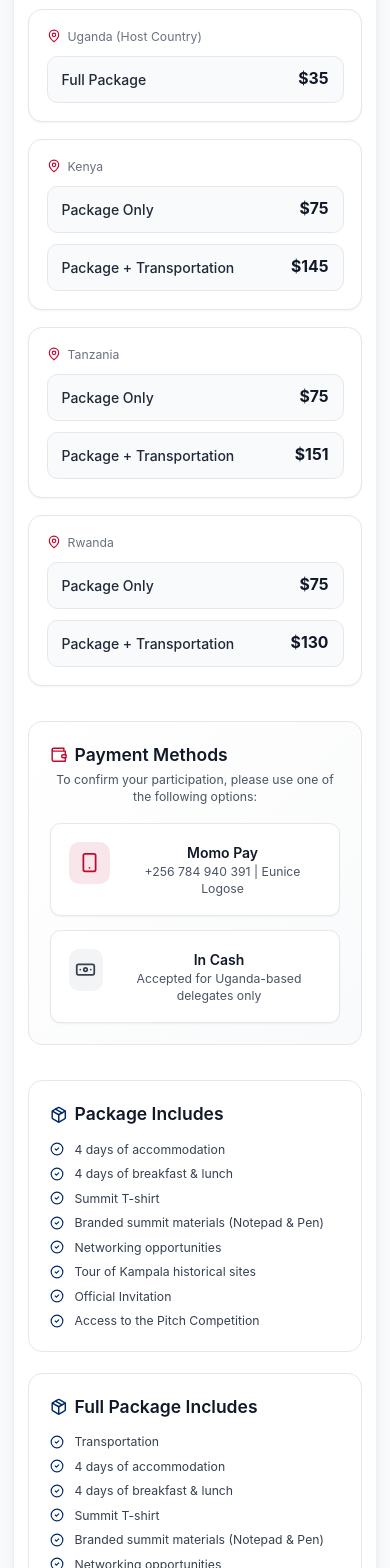
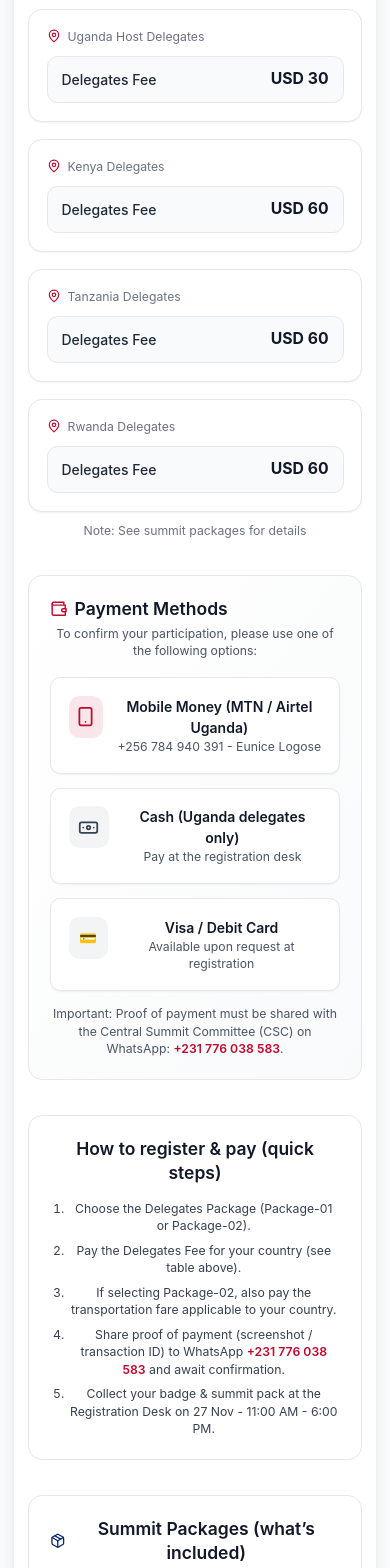
Before and after one commit to foliceasummit/folicea-summit-2025, a Next.js app: page /registration in a window 390 px wide. Shown: the part 432-2000 px from the top of the page. Built offline with nearby package versions, Linux system fonts and the light colour scheme.

Commit message:
Registration: update fees, packages, payment methods, quick steps, and room note; Home: theme, event date, speakers button border, sponsorship link+contact, add Latest News section; Contact: fix phone alignment

```diff
--- a/pages/contact.tsx
+++ b/pages/contact.tsx
@@ -269,7 +269,7 @@ const ContactPage = () => {
                            href="tel:+250792109775"
                            className="text-liberian-red hover:text-red-700 transition-colors block"
                          >
-                           +250 792 109 775 | +250 971 349 853
+                           +250 792 109 775 | +250 791 349 853
                          </a>
                                                   <a
                             href="https://wa.me/231776038583"
--- a/pages/index.tsx
+++ b/pages/index.tsx
@@ -143,8 +143,8 @@ const HomePage = () => {
               className="bg-white/10 backdrop-blur-sm rounded-lg p-4 text-center"
             >
               <Calendar className="w-6 h-6 mx-auto mb-2 text-white/90" />
-              <h3 className="text-base sm:text-lg font-semibold mb-1">Date & Time</h3>
-                              <p className="text-xs sm:text-sm text-white/90">November 28 - 30, 2025</p>
+              <h3 className="text-base sm:text-lg font-semibold mb-1">Date</h3>
+              <p className="text-xs sm:text-sm text-white/90">November 28 - 30, 2025</p>
             </motion.div>
 
             <motion.div
@@ -200,10 +200,10 @@ const HomePage = () => {
             className="bg-gradient-to-r from-liberian-blue/10 to-liberian-red/10 rounded-2xl p-6 md:p-8 mb-10"
           >
             <h3 className="text-3xl font-bold text-gray-900 mb-4 text-center">
-              Summit Themes
+              Summit Theme
             </h3>
-            <p className="text-base md:text-lg text-gray-700 text-center max-w-4xl mx-auto mb-6">
-              FOLICEA Summit 2025 will explore key issues shaping the future of Liberians in East Africa and beyond, featuring keynote speeches, panels, workshops, cultural events, and leadership elections.
+            <p className="text-xl md:text-2xl text-gray-800 text-center max-w-4xl mx-auto mb-6 font-semibold">
+              “From Diaspora to Homeland:  Strengthening Community Ties for National Development”
             </p>
             <div className="grid grid-cols-1 sm:grid-cols-2 lg:grid-cols-3 gap-4">
               <div className="bg-white rounded-xl p-4 shadow-sm border border-gray-100 flex items-start gap-3">
@@ -244,10 +244,13 @@ const HomePage = () => {
             </div>
           </motion.div>
 
-          <div className="text-center">
+          <div className="text-center space-x-3">
             <a href="https://ik.imagekit.io/foliceasummit/FOLICEA%20SUMMIT/Sponsorship%20Proposal.pdf?updatedAt=1757776444961" className="btn-primary text-lg px-8 py-4" target="_blank" rel="noopener noreferrer">
-              Download Logistics Note (PDF)
+              Sponsorship Opportunities (PDF)
             </a>
+            <Link href="/contact" className="inline-flex items-center px-6 py-4 rounded-lg border border-white/60 text-white hover:bg-white hover:text-liberian-red transition-colors">
+              Contact Us
+            </Link>
           </div>
         </div>
       </section>
@@ -291,6 +294,69 @@ const HomePage = () => {
                 </p>
               </motion.div>
             ))}
+          </div>
+        </div>
+      </section>
+
+      {/* Featured News (Home) */}
+      <section className="py-12 bg-white">
+        <div className="container-custom">
+          <motion.div
+            initial={{ opacity: 0, y: 20 }}
+            whileInView={{ opacity: 1, y: 0 }}
+            transition={{ duration: 0.8 }}
+            viewport={{ once: true }}
+            className="text-center mb-8"
+          >
+            <h2 className="text-3xl md:text-4xl font-bold text-gray-900 mb-3">Latest News</h2>
+            <p className="text-gray-600">Stay updated with highlights and announcements</p>
+          </motion.div>
+
+          <div className="grid grid-cols-1 md:grid-cols-3 gap-6">
+            {/* Featured item */}
+            <motion.div
+              initial={{ opacity: 0, y: 20 }}
+              whileInView={{ opacity: 1, y: 0 }}
+              transition={{ duration: 0.6 }}
+              viewport={{ once: true }}
+              className="md:col-span-2 bg-gradient-to-br from-white to-gray-50 rounded-2xl overflow-hidden shadow-lg border border-gray-100"
+            >
+              <div className="grid grid-cols-1 lg:grid-cols-2">
+                <div className="relative h-56 lg:h-full">
+                  <img src="https://ik.imagekit.io/foliceasummit/FOLICEA%20SUMMIT/Praise.jpg?updatedAt=1757333456399" alt="Featured News" className="w-full h-full object-cover" />
+                </div>
+                <div className="p-6 flex flex-col justify-center">
+                  <div className="text-sm text-gray-500 mb-2 flex items-center"><Calendar className="w-4 h-4 mr-2" /> September 6, 2025</div>
+                  <h3 className="text-2xl font-bold text-gray-900 mb-3">Mr. W. Praise Bloyuefloh to Lead Central Summit Committee</h3>
+                  <p className="text-gray-600 mb-4">FOLICEA appoints Mr. W. Praise Bloyuefloh as Chairperson of the Central Summit Committee for the inaugural FOLICEA Summit 2025 in Kampala.</p>
+                  <Link href="/news/2" className="inline-flex items-center text-liberian-red font-semibold hover:text-liberian-blue">Read More <ArrowRight className="w-4 h-4 ml-2" /></Link>
+                </div>
+              </div>
+            </motion.div>
+
+            {/* Secondary items */}
+            <motion.div
+              initial={{ opacity: 0, y: 20 }}
+              whileInView={{ opacity: 1, y: 0 }}
+              transition={{ duration: 0.6, delay: 0.1 }}
+              viewport={{ once: true }}
+              className="bg-white rounded-2xl overflow-hidden shadow-md border border-gray-100"
+            >
+              <div className="relative h-40">
+                <img src="https://images.unsplash.com/photo-1515187029135-18ee286d815b?auto=format&fit=crop&w=1000&q=80" alt="Registration Open" className="w-full h-full object-cover" />
+              </div>
+              <div className="p-5">
+                <div className="text-sm text-gray-500 mb-2 flex items-center"><Calendar className="w-4 h-4 mr-2" /> September 8, 2025</div>
+                <h4 className="text-lg font-semibold text-gray-900 mb-2">Registration Now Open</h4>
+                <Link href="/news/1" className="inline-flex items-center text-liberian-red font-semibold hover:text-liberian-blue">Read More <ArrowRight className="w-4 h-4 ml-2" /></Link>
+              </div>
+            </motion.div>
+          </div>
+
+          <div className="text-center mt-8">
+            <Link href="/news" className="inline-flex items-center px-5 py-3 rounded-full border border-gray-300 text-gray-800 hover:border-liberian-red hover:text-liberian-red transition-colors shadow-sm">
+              View All News <ArrowRight className="w-5 h-5 ml-2" />
+            </Link>
           </div>
         </div>
       </section>
@@ -345,7 +411,7 @@ const HomePage = () => {
           </div>
 
           <div className="text-center mt-12">
-            <Link href="/speakers" className="btn-outline">
+            <Link href="/speakers" className="inline-flex items-center px-5 py-3 rounded-full border border-gray-300 text-gray-800 hover:border-liberian-red hover:text-liberian-red transition-colors shadow-sm">
               View All Speakers
               <ArrowRight className="w-5 h-5 ml-2" />
             </Link>
@@ -364,10 +430,10 @@ const HomePage = () => {
             className="text-center mb-6"
           >
             <h2 className="text-3xl md:text-4xl font-bold mb-4">
-              Become a Sponsor
+              Sponsorship Opportunities
             </h2>
             <p className="text-lg max-w-3xl mx-auto">
-              Join us in supporting the Liberian diaspora community and gain valuable exposure to our network of professionals, leaders, and entrepreneurs.
+              Explore sponsor packages and partner with us to make FOLICEA Summit 2025 a success.
             </p>
           </motion.div>
 
--- a/pages/registration.tsx
+++ b/pages/registration.tsx
@@ -190,7 +190,7 @@ const RegistrationPage = () => {
                     <div className="inline-flex items-center gap-2 rounded-full bg-white/10 px-3 py-1 text-white text-sm mb-3">
                       <Wallet className="w-4 h-4" /> Summit Registration Fees
                     </div>
-                    <h2 className="text-2xl md:text-3xl font-extrabold tracking-tight text-white">Choose Your Country & Package</h2>
+                    <h2 className="text-2xl md:text-3xl font-extrabold tracking-tight text-white">Summit Registration Fees</h2>
                     <p className="text-white/90 mt-2 max-w-3xl">Delegates are kindly asked to pay the participation fee based on their country of residence and select their preferred summit package.</p>
                   </div>
                 </div>
@@ -202,64 +202,54 @@ const RegistrationPage = () => {
                   {/* Uganda */}
                   <div className="rounded-2xl border border-gray-200 bg-white p-5 shadow-sm hover:shadow-md transition-shadow">
                     <div className="flex items-center gap-2 text-sm text-gray-500">
-                      <MapPin className="w-4 h-4 text-liberian-red" /> Uganda (Host Country)
+                      <MapPin className="w-4 h-4 text-liberian-red" /> Uganda Host Delegates
                     </div>
                     <div className="mt-3 grid grid-cols-1 gap-3">
                       <div className="flex items-center justify-between rounded-xl bg-gray-50 border border-gray-200 px-4 py-3">
-                        <span className="text-gray-800 font-medium">Full Package</span>
-                        <span className="text-lg font-bold text-gray-900">$35</span>
+                        <span className="text-gray-800 font-medium">Delegates Fee</span>
+                        <span className="text-lg font-bold text-gray-900">USD 30</span>
                       </div>
                     </div>
                   </div>
                   {/* Kenya */}
                   <div className="rounded-2xl border border-gray-200 bg-white p-5 shadow-sm hover:shadow-md transition-shadow">
                     <div className="flex items-center gap-2 text-sm text-gray-500">
-                      <MapPin className="w-4 h-4 text-liberian-red" /> Kenya
+                      <MapPin className="w-4 h-4 text-liberian-red" /> Kenya Delegates
                     </div>
                     <div className="mt-3 grid grid-cols-1 gap-3">
                       <div className="flex items-center justify-between rounded-xl bg-gray-50 border border-gray-200 px-4 py-3">
-                        <span className="text-gray-800 font-medium">Package Only</span>
-                        <span className="text-lg font-bold text-gray-900">$75</span>
-                      </div>
-                      <div className="flex items-center justify-between rounded-xl bg-gray-50 border border-gray-200 px-4 py-3">
-                        <span className="text-gray-800 font-medium">Package + Transportation</span>
-                        <span className="text-lg font-bold text-gray-900">$145</span>
+                        <span className="text-gray-800 font-medium">Delegates Fee</span>
+                        <span className="text-lg font-bold text-gray-900">USD 60</span>
                       </div>
                     </div>
                   </div>
                   {/* Tanzania */}
                   <div className="rounded-2xl border border-gray-200 bg-white p-5 shadow-sm hover:shadow-md transition-shadow">
                     <div className="flex items-center gap-2 text-sm text-gray-500">
-                      <MapPin className="w-4 h-4 text-liberian-red" /> Tanzania
+                      <MapPin className="w-4 h-4 text-liberian-red" /> Tanzania Delegates
                     </div>
                     <div className="mt-3 grid grid-cols-1 gap-3">
                       <div className="flex items-center justify-between rounded-xl bg-gray-50 border border-gray-200 px-4 py-3">
-                        <span className="text-gray-800 font-medium">Package Only</span>
-                        <span className="text-lg font-bold text-gray-900">$75</span>
-                      </div>
-                      <div className="flex items-center justify-between rounded-xl bg-gray-50 border border-gray-200 px-4 py-3">
-                        <span className="text-gray-800 font-medium">Package + Transportation</span>
-                        <span className="text-lg font-bold text-gray-900">$151</span>
+                        <span className="text-gray-800 font-medium">Delegates Fee</span>
+                        <span className="text-lg font-bold text-gray-900">USD 60</span>
                       </div>
                     </div>
                   </div>
                   {/* Rwanda */}
                   <div className="rounded-2xl border border-gray-200 bg-white p-5 shadow-sm hover:shadow-md transition-shadow">
                     <div className="flex items-center gap-2 text-sm text-gray-500">
-                      <MapPin className="w-4 h-4 text-liberian-red" /> Rwanda
+                      <MapPin className="w-4 h-4 text-liberian-red" /> Rwanda Delegates
                     </div>
                     <div className="mt-3 grid grid-cols-1 gap-3">
                       <div className="flex items-center justify-between rounded-xl bg-gray-50 border border-gray-200 px-4 py-3">
-                        <span className="text-gray-800 font-medium">Package Only</span>
-                        <span className="text-lg font-bold text-gray-900">$75</span>
-                      </div>
-                      <div className="flex items-center justify-between rounded-xl bg-gray-50 border border-gray-200 px-4 py-3">
-                        <span className="text-gray-800 font-medium">Package + Transportation</span>
-                        <span className="text-lg font-bold text-gray-900">$130</span>
+                        <span className="text-gray-800 font-medium">Delegates Fee</span>
+                        <span className="text-lg font-bold text-gray-900">USD 60</span>
                       </div>
                     </div>
                   </div>
                 </div>
+
+                <p className="text-sm text-gray-500 mt-3">Note: See summit packages for details</p>
 
                 {/* Payment Methods + Packages */}
                 <div className="mt-10 space-y-10">
@@ -270,61 +260,83 @@ const RegistrationPage = () => {
                     </h3>
                     <p className="text-sm text-gray-600 mt-1">To confirm your participation, please use one of the following options:</p>
 
-                    <div className="mt-5 grid grid-cols-1 sm:grid-cols-2 gap-4">
-                      {/* MoMo Pay */}
+                    <div className="mt-5 grid grid-cols-1 sm:grid-cols-3 gap-4">
+                      {/* Mobile Money */}
                       <div className="group relative flex items-start gap-4 rounded-xl border border-gray-200 p-5 bg-white shadow-sm hover:shadow-md transition-shadow">
                         <div className="h-12 w-12 rounded-xl bg-liberian-red/10 text-liberian-red flex items-center justify-center">
                           <Smartphone className="w-6 h-6" />
                         </div>
                         <div>
-                          <p className="font-semibold text-gray-900">Momo Pay</p>
-                          <p className="text-sm text-gray-600">+256 784 940 391 | Eunice Logose</p>
+                          <p className="font-semibold text-gray-900">Mobile Money (MTN / Airtel Uganda)</p>
+                          <p className="text-sm text-gray-600">+256 784 940 391 - Eunice Logose</p>
                         </div>
                       </div>
 
-                      {/* In Cash */}
+                      {/* Cash */}
                       <div className="group relative flex items-start gap-4 rounded-xl border border-gray-200 p-5 bg-white shadow-sm hover:shadow-md transition-shadow">
                         <div className="h-12 w-12 rounded-xl bg-gray-100 text-gray-700 flex items-center justify-center">
                           <Banknote className="w-6 h-6" />
                         </div>
                         <div>
-                          <p className="font-semibold text-gray-900">In Cash</p>
-                          <p className="text-sm text-gray-600">Accepted for Uganda-based delegates only</p>
+                          <p className="font-semibold text-gray-900">Cash (Uganda delegates only)</p>
+                          <p className="text-sm text-gray-600">Pay at the registration desk</p>
+                        </div>
+                      </div>
+
+                      {/* Visa / Debit Card */}
+                      <div className="group relative flex items-start gap-4 rounded-xl border border-gray-200 p-5 bg-white shadow-sm hover:shadow-md transition-shadow">
+                        <div className="h-12 w-12 rounded-xl bg-gray-100 text-gray-700 flex items-center justify-center">
+                          💳
+                        </div>
+                        <div>
+                          <p className="font-semibold text-gray-900">Visa / Debit Card</p>
+                          <p className="text-sm text-gray-600">Available upon request at registration</p>
                         </div>
                       </div>
                     </div>
+
+                    <p className="text-sm text-gray-600 mt-4">Important: Proof of payment must be shared with the Central Summit Committee (CSC) on WhatsApp: <a href="https://wa.me/231776038583" target="_blank" rel="noopener noreferrer" className="text-liberian-red font-semibold">+231 776 038 583</a>.</p>
+                  </div>
+
+                  {/* How to register & pay */}
+                  <div className="rounded-2xl border border-gray-200 p-6 bg-white">
+                    <h3 className="text-xl font-semibold text-gray-900 mb-4">How to register & pay (quick steps)</h3>
+                    <ol className="list-decimal pl-5 space-y-2 text-gray-700 text-sm">
+                      <li>Choose the Delegates Package (Package-01 or Package-02).</li>
+                      <li>Pay the Delegates Fee for your country (see table above).</li>
+                      <li>If selecting Package-02, also pay the transportation fare applicable to your country.</li>
+                      <li>Share proof of payment (screenshot / transaction ID) to WhatsApp <a href="https://wa.me/231776038583" target="_blank" rel="noopener noreferrer" className="text-liberian-red font-semibold">+231 776 038 583</a> and await confirmation.</li>
+                      <li>Collect your badge & summit pack at the Registration Desk on 27 Nov - 11:00 AM - 6:00 PM.</li>
+                    </ol>
                   </div>
 
                   {/* Packages - two columns with icons */}
                   <div className="grid grid-cols-1 lg:grid-cols-2 gap-6">
-                    {/* Package Includes */}
+                    {/* Package-01 */}
                     <div className="rounded-2xl border border-gray-200 p-6 bg-white">
-                      <h3 className="text-xl font-semibold text-gray-900 mb-4 flex items-center gap-2"><Package className="w-5 h-5 text-liberian-blue"/> Package Includes</h3>
+                      <h3 className="text-xl font-semibold text-gray-900 mb-2 flex items-center gap-2"><Package className="w-5 h-5 text-liberian-blue"/> Summit Packages (what’s included)</h3>
+                      <p className="text-sm text-gray-600 mb-4">Package-01 (Self-transportation) — Delegates are responsible for their own transportation.</p>
                       <ul className="space-y-2 text-gray-700 text-sm">
-                        <li className="flex items-center gap-3"><CheckCircle2 className="w-4 h-4 text-liberian-blue"/> 4 days of accommodation</li>
-                        <li className="flex items-center gap-3"><CheckCircle2 className="w-4 h-4 text-liberian-blue"/> 4 days of breakfast & lunch</li>
+                        <li className="flex items-center gap-3"><CheckCircle2 className="w-4 h-4 text-liberian-blue"/> 4 days shared accommodation</li>
+                        <li className="flex items-center gap-3"><CheckCircle2 className="w-4 h-4 text-liberian-blue"/> 4 days breakfast & lunch</li>
                         <li className="flex items-center gap-3"><CheckCircle2 className="w-4 h-4 text-liberian-blue"/> Summit T-shirt</li>
                         <li className="flex items-center gap-3"><CheckCircle2 className="w-4 h-4 text-liberian-blue"/> Branded summit materials (Notepad & Pen)</li>
-                        <li className="flex items-center gap-3"><CheckCircle2 className="w-4 h-4 text-liberian-blue"/> Networking opportunities</li>
                         <li className="flex items-center gap-3"><CheckCircle2 className="w-4 h-4 text-liberian-blue"/> Tour of Kampala historical sites</li>
                         <li className="flex items-center gap-3"><CheckCircle2 className="w-4 h-4 text-liberian-blue"/> Official Invitation</li>
                         <li className="flex items-center gap-3"><CheckCircle2 className="w-4 h-4 text-liberian-blue"/> Access to the Pitch Competition</li>
+                        <li className="flex items-center gap-3"><CheckCircle2 className="w-4 h-4 text-liberian-blue"/> Networking opportunities</li>
                       </ul>
                     </div>
 
-                    {/* Full Package Includes */}
+                    {/* Package-02 */}
                     <div className="rounded-2xl border border-gray-200 p-6 bg-white">
-                      <h3 className="text-xl font-semibold text-gray-900 mb-4 flex items-center gap-2"><Package className="w-5 h-5 text-liberian-blue"/> Full Package Includes</h3>
+                      <h3 className="text-xl font-semibold text-gray-900 mb-2 flex items-center gap-2"><Package className="w-5 h-5 text-liberian-blue"/> Package-02 (Full package)</h3>
+                      <p className="text-sm text-gray-600 mb-4">Includes transportation + everything in Package-01</p>
                       <ul className="space-y-2 text-gray-700 text-sm">
-                        <li className="flex items-center gap-3"><CheckCircle2 className="w-4 h-4 text-liberian-blue"/> Transportation</li>
-                        <li className="flex items-center gap-3"><CheckCircle2 className="w-4 h-4 text-liberian-blue"/> 4 days of accommodation</li>
-                        <li className="flex items-center gap-3"><CheckCircle2 className="w-4 h-4 text-liberian-blue"/> 4 days of breakfast & lunch</li>
-                        <li className="flex items-center gap-3"><CheckCircle2 className="w-4 h-4 text-liberian-blue"/> Summit T-shirt</li>
-                        <li className="flex items-center gap-3"><CheckCircle2 className="w-4 h-4 text-liberian-blue"/> Branded summit materials (Notepad & Pen)</li>
-                        <li className="flex items-center gap-3"><CheckCircle2 className="w-4 h-4 text-liberian-blue"/> Networking opportunities</li>
-                        <li className="flex items-center gap-3"><CheckCircle2 className="w-4 h-4 text-liberian-blue"/> Tour of Kampala historical sites</li>
-                        <li className="flex items-center gap-3"><CheckCircle2 className="w-4 h-4 text-liberian-blue"/> Official Invitation</li>
-                        <li className="flex items-center gap-3"><CheckCircle2 className="w-4 h-4 text-liberian-blue"/> Access to the Pitch Competition</li>
+                        <li className="flex items-center gap-3"><CheckCircle2 className="w-4 h-4 text-liberian-blue"/> Transportation fares (To & Fro)</li>
+                        <li className="flex items-center gap-3"><CheckCircle2 className="w-4 h-4 text-liberian-blue"/> Rwanda → Kampala: USD 40 (round-trip)</li>
+                        <li className="flex items-center gap-3"><CheckCircle2 className="w-4 h-4 text-liberian-blue"/> Kenya → Kampala: USD 70 (round-trip)</li>
+                        <li className="flex items-center gap-3"><CheckCircle2 className="w-4 h-4 text-liberian-blue"/> Tanzania → Kampala: USD 75 (round-trip)</li>
                       </ul>
                     </div>
                   </div>
@@ -601,7 +613,7 @@ const RegistrationPage = () => {
                     className="w-full px-4 py-3 border border-gray-300 rounded-lg focus:ring-2 focus:ring-liberian-red focus:border-transparent"
                   >
                     <option value="">Select room preference</option>
-                    <option value="Single">Single Room</option>
+                    <option value="Single">Single Room (Extra Cost)</option>
                     <option value="Double">Double Room (Shared)</option>
                     <option value="Airbnb Shared">Airbnb apartment (Shared)</option>
                     <option value="No Accommodation">No Accommodation Needed</option>
```
